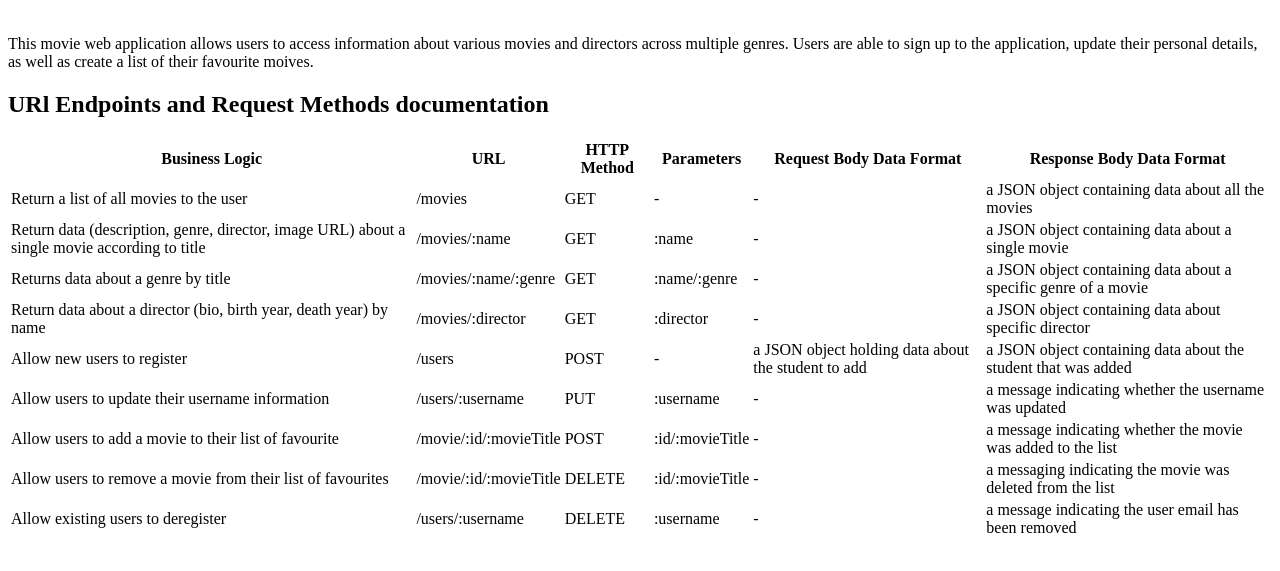
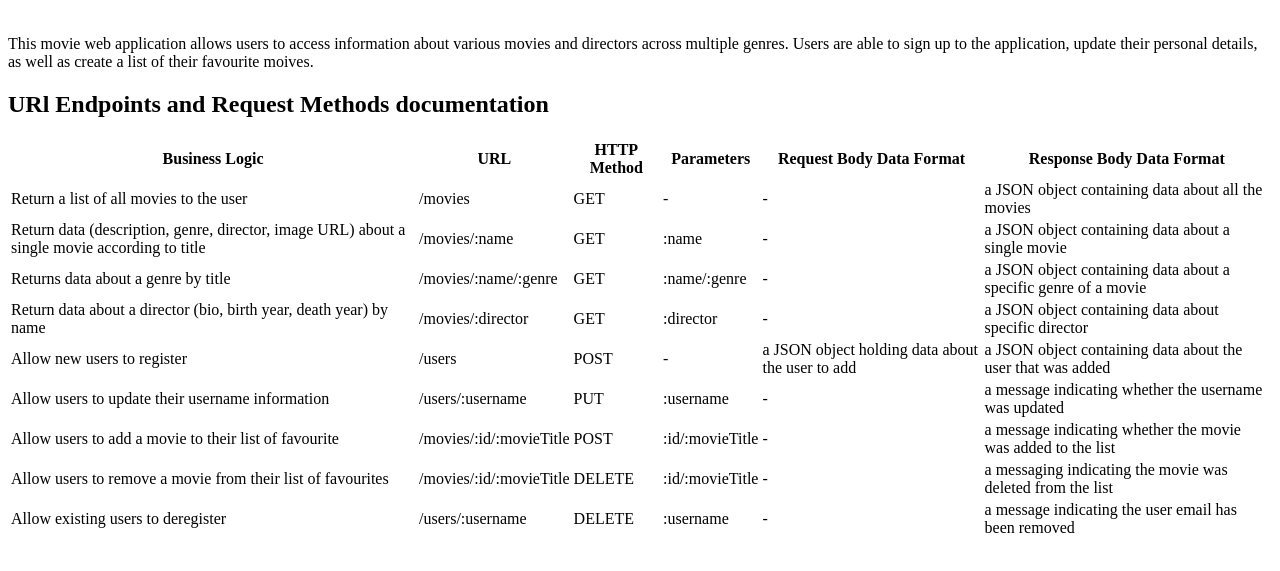
Before and after one commit to gab246/movie_api, a website: page public/documentation.html in a window 1280 px wide. Shown: the part 79-650 px from the top of the page. Drawn offline with Linux system fonts and the light colour scheme.

Commit message:
updated endpoint documentation about adding user

```diff
--- a/public/documentation.html
+++ b/public/documentation.html
@@ -57,8 +57,8 @@
             <td>/users</td>
             <td>POST</td>
             <td>-</td>
-            <td>a JSON object holding data about the student to add</td>
-            <td>a JSON object containing data about the student that was added</td>
+            <td>a JSON object holding data about the user to add</td>
+            <td>a JSON object containing data about the user that was added</td>
         </tr>
         <tr>
             <td>Allow users to update their username information</td>
@@ -70,7 +70,7 @@
         </tr>
         <tr>
             <td>Allow users to add a movie to their list of favourite</td>
-            <td>/movie/:id/:movieTitle</td>
+            <td>/movies/:id/:movieTitle</td>
             <td>POST</td>
             <td>:id/:movieTitle</td>
             <td>-</td>
@@ -78,7 +78,7 @@
         </tr>
         <tr>
             <td>Allow users to remove a movie from their list of favourites</td>
-            <td>/movie/:id/:movieTitle</td>
+            <td>/movies/:id/:movieTitle</td>
             <td>DELETE</td>
             <td>:id/:movieTitle</td>
             <td>-</td>
```
